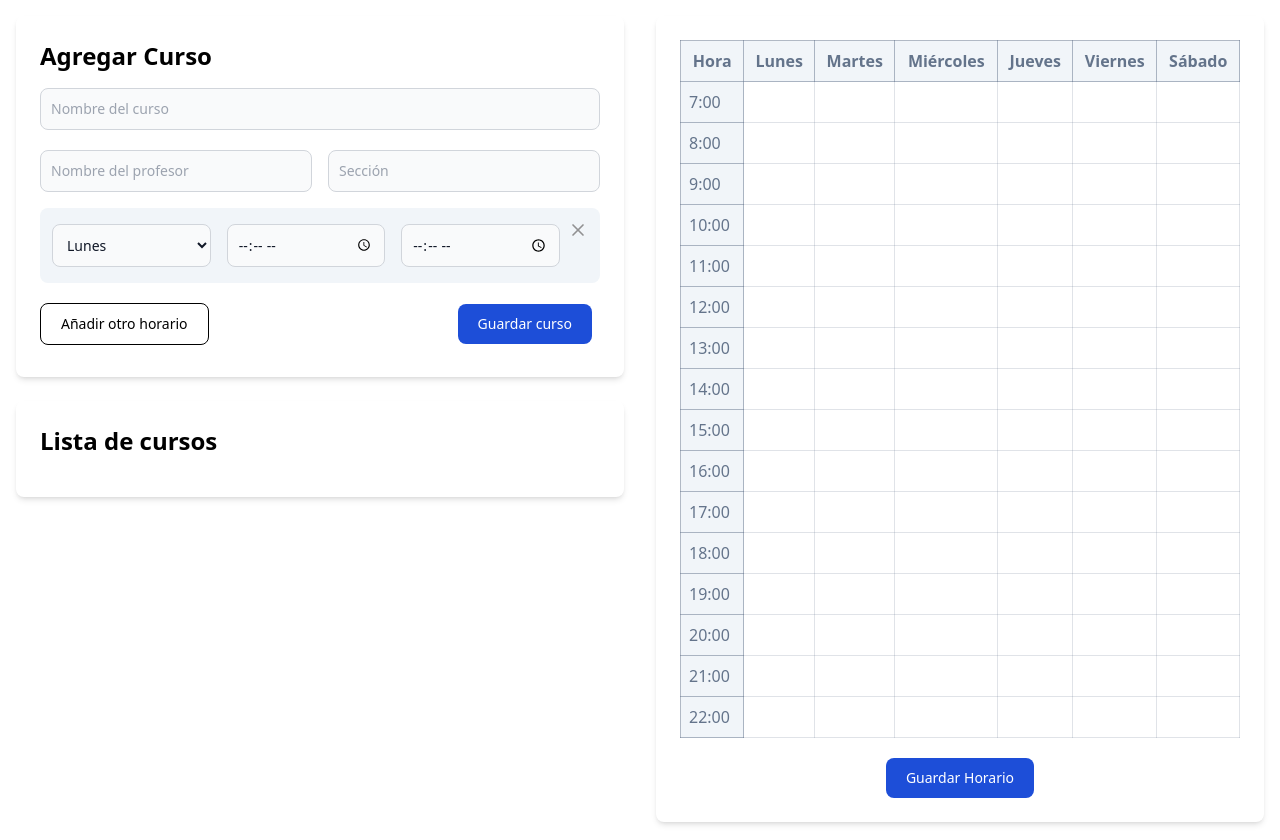
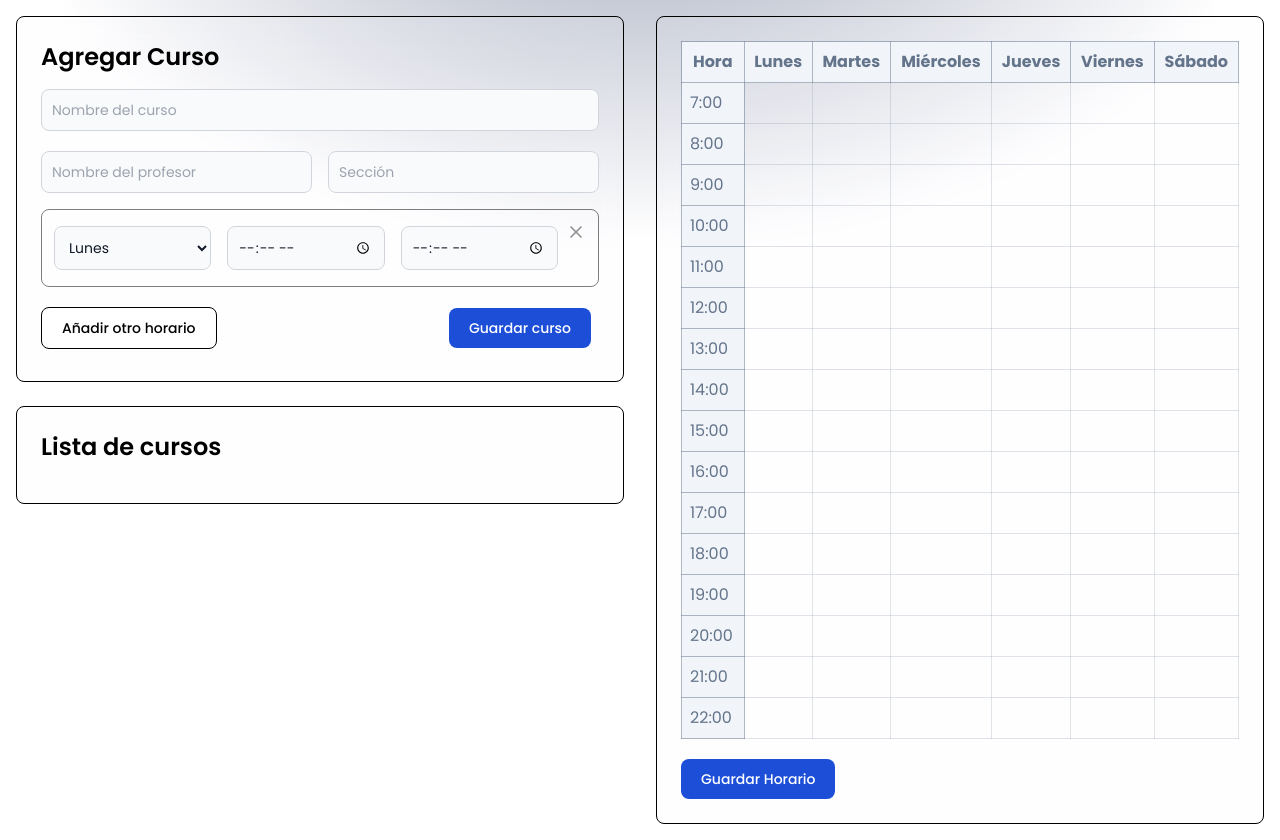
Before and after one commit to Cesar-Ch/study_schedule, a React (Vite) app: page / in a window 1280 px wide. Built offline with nearby package versions, Linux system fonts and the light colour scheme.

Commit message:
Enhance UI with Poppins font, improve layout styling, and implement localStorage for course data persistence

```diff
--- a/index.html
+++ b/index.html
@@ -13,8 +13,13 @@
 
 </head>
 
-<body class="dark:bg-[#0e0e11] bg-white dark:text-white text-black">
-  <div id="root"></div>
+<body class="dark:bg-[#0e0e11] bg-white dark:text-white text-black font-poppins ">
+
+  <div class="absolute top-0 z-[-2] h-screen w-full bg-white dark:bg-[#0e0e11]  dark:bg-[radial-gradient(ellipse_50%_50%_at_50%_-20%,rgba(147,175,253,0.3),rgba(255,255,255,0))] bg-[radial-gradient(ellipse_50%_50%_at_50%_-20%,rgba(23,39,84,0.4),rgba(0,0,0,0))]"></div>
+
+    <div id="root"></div>
+
+
   <script type="module" src="/src/main.jsx"></script>
 </body>
 
--- a/src/App.jsx
+++ b/src/App.jsx
@@ -1,28 +1,39 @@
-import { useState } from "react"
+import { useEffect, useState } from "react"
 import AddCourse from "./components/AddCourse"
 import ListCourses from "./components/ListCourses"
 import Schedule from "./components/Schedule"
 
 function App() {
 
-  const [datos, setDatos] = useState({})
+
+  const [datos, setDatos] = useState(() => {
+    const storedDatos = localStorage.getItem('datos')
+    return storedDatos ? JSON.parse(storedDatos) : {}
+  })
   const [selectedCourse, setSelectedCourse] = useState({})
+
+  useEffect(() => {
+    localStorage.setItem('datos', JSON.stringify(datos))
+    console.log('create')
+
+  }, [datos])
+
   return (
 
     <div className="grid grid-cols-1 lg:grid-cols-2 gap-8 p-4">
       {/* <div className="space-y-8"></div> */}
       <div>
-        <section className="p-6 rounded-lg shadow-md dark:shadow-white/40 dark:shadow-sm">
+        <section className="p-6 rounded-lg border bg-[#eff3ff]/10 backdrop-blur-lg border-black dark:border-white dark:bg-[#172754]/10">
           <AddCourse setDatos={setDatos} datos={datos} />
         </section>
 
-        <section className="p-6 mt-6 rounded-lg shadow-md dark:shadow-white/40 dark:shadow-sm">
+        <section className="p-6 mt-6 rounded-lg border bg-[#eff3ff]/10 backdrop-blur-lg  border-black dark:border-white dark:bg-[#172754]/10 ">
           <ListCourses setDatos={setDatos} datos={datos} selectedCourse={selectedCourse} setSelectedCourse={setSelectedCourse} />
         </section>
       </div>
 
 
-      <section className="p-6 rounded-lg shadow-md dark:shadow-white/40 dark:shadow-sm">
+      <section className="p-6 rounded-lg border bg-[#eff3ff]/10 backdrop-blur-lg  border-black dark:border-white dark:bg-[#172754]/10">
         <Schedule selectedCourse={selectedCourse} setSelectedCourse={setSelectedCourse} />
       </section>
     </div>
--- a/src/components/AddCourse.jsx
+++ b/src/components/AddCourse.jsx
@@ -99,7 +99,7 @@ const AddCourse = ({ datos, setDatos }) => {
         <div>
             <form onSubmit={guardarCurso}>
                 <h2 className="text-2xl font-semibold mb-4">Agregar Curso</h2>
-                <input list="teachers" type="text" id="first_name" className="bg-gray-50 border border-gray-300 text-gray-900 text-sm rounded-lg focus:ring-blue-500 focus:border-blue-500 block w-full p-2.5 dark:bg-[#18181b] dark:border-gray-600 dark:placeholder-gray-400 dark:text-white dark:focus:ring-blue-500 dark:focus:border-blue-500" placeholder="Nombre del curso" required />
+                <input list="teachers" type="text" id="first_name" className="bg-gray-50 border border-gray-300 text-gray-900 text-sm rounded-lg focus:ring-blue-500 focus:border-blue-500 block w-full p-2.5 dark:bg-transparent dark:border-gray-600 dark:placeholder-gray-400 dark:text-white dark:focus:ring-blue-500 dark:focus:border-blue-500" placeholder="Nombre del curso" required />
                 <datalist id="teachers">
                     {
                         cursos.map((curso, i) => (
@@ -109,19 +109,19 @@ const AddCourse = ({ datos, setDatos }) => {
                 </datalist>
 
                 <div className="mt-5 grid grid-cols-2 gap-4">
-                    <input type="text" id="first_name" className="col-span-[span 3] bg-gray-50 border border-gray-300 text-gray-900 text-sm rounded-lg focus:ring-blue-500 focus:border-blue-500 block p-2.5 dark:bg-[#18181b] dark:border-gray-600 dark:placeholder-gray-400 dark:text-white dark:focus:ring-blue-500 dark:focus:border-blue-500" placeholder="Nombre del profesor" required />
+                    <input type="text" id="first_name" className="col-span-[span 3] bg-gray-50 border border-gray-300 text-gray-900 text-sm rounded-lg focus:ring-blue-500 focus:border-blue-500 block p-2.5 dark:bg-transparent dark:border-gray-600 dark:placeholder-gray-400 dark:text-white dark:focus:ring-blue-500 dark:focus:border-blue-500" placeholder="Nombre del profesor" required />
 
-                    <input type="text" id="first_name" className="col-span-[50%] bg-gray-50 border border-gray-300 text-gray-900 text-sm rounded-lg focus:ring-blue-500 focus:border-blue-500 block p-2.5 dark:bg-[#18181b] dark:border-gray-600 dark:placeholder-gray-400 dark:text-white dark:focus:ring-blue-500 dark:focus:border-blue-500" placeholder="Sección" required />
+                    <input type="text" id="first_name" className="col-span-[50%] bg-gray-50 border border-gray-300 text-gray-900 text-sm rounded-lg focus:ring-blue-500 focus:border-blue-500 block p-2.5 dark:bg-transparent dark:border-gray-600 dark:placeholder-gray-400 dark:text-white dark:focus:ring-blue-500 dark:focus:border-blue-500" placeholder="Sección" required />
                 </div>
 
                 {
                     horarios.map((horario) => (
-                        <div key={horario.id} className="relative py-4 pl-3 pr-10 bg-[#f1f5f9] dark:bg-[#27272a] rounded-lg mt-4 grid grid-cols-2 md:grid-cols-3 gap-4 ">
+                        <div key={horario.id} className="relative py-4 pl-3 pr-10 border border-black/50 dark:border-white/50 rounded-lg mt-4 grid grid-cols-2 md:grid-cols-3 gap-4 ">
                             <div className={`absolute top-2 right-2 ${horarios.length === 1 ? "pointer-events-none text-[#919192]" : ""}`}
                                 onClick={() => deleteSchedule(horario.id)}>
                                 <IconX />
                             </div>
-                            <select className="bg-gray-50 border border-gray-300 text-gray-900 text-sm rounded-lg focus:ring-blue-500 focus:border-blue-500 p-2.5 dark:bg-[#1f2023] dark:border-gray-600 dark:placeholder-gray-400 dark:text-white dark:focus:ring-blue-500 dark:focus:border-blue-500"
+                            <select className="bg-gray-50 border border-gray-300 text-gray-900 text-sm rounded-lg focus:ring-blue-500 focus:border-blue-500 p-2.5 dark:bg-[#0f1118] dark:border-gray-600 dark:placeholder-gray-400 dark:text-white dark:focus:ring-white dark:focus:border-white"
                                 onChange={(e) => updateSchedule(horario.id, e.target.value, 'day')} required>
                                 <option selected value="Lunes">Lunes</option>
                                 <option value="Martes">Martes</option>
@@ -131,8 +131,8 @@ const AddCourse = ({ datos, setDatos }) => {
                                 <option value="Sábado">Sábado</option>
                             </select>
 
-                            <input type="time" id="time" className="bg-gray-50 border leading-none border-gray-300 text-gray-900 text-sm rounded-lg focus:ring-blue-500 focus:border-blue-500 p-2.5 dark:bg-[#1f2023] dark:border-gray-600 dark:placeholder-gray-400 dark:text-white dark:focus:ring-blue-500 dark:focus:border-blue-500 dark:[color-scheme:dark]" min="07:00" max="22:00" onChange={(e) => updateSchedule(horario.id, e.target.value, 'start')} required />
-                            <input type="time" id="time" className="bg-gray-50 border leading-none border-gray-300 text-gray-900 text-sm rounded-lg focus:ring-blue-500 focus:border-blue-500  p-2.5 dark:bg-[#1f2023] dark:border-gray-600 dark:placeholder-gray-400 dark:text-white dark:focus:ring-blue-500 dark:focus:border-blue-500 dark:[color-scheme:dark]" min="07:00" max="22:00" onChange={(e) => updateSchedule(horario.id, e.target.value, 'end')} required />
+                            <input type="time" id="time" className="bg-gray-50 border leading-none border-gray-300 text-gray-900 text-sm rounded-lg focus:ring-blue-500 focus:border-blue-500 p-2.5 dark:bg-transparent dark:border-gray-600 dark:placeholder-gray-400 dark:text-white dark:focus:ring-blue-500 dark:focus:border-blue-500 dark:[color-scheme:dark]" min="07:00" max="22:00" onChange={(e) => updateSchedule(horario.id, e.target.value, 'start')} required />
+                            <input type="time" id="time" className="bg-gray-50 border leading-none border-gray-300 text-gray-900 text-sm rounded-lg focus:ring-blue-500 focus:border-blue-500  p-2.5 dark:bg-transparent dark:border-gray-600 dark:placeholder-gray-400 dark:text-white dark:focus:ring-blue-500 dark:focus:border-blue-500 dark:[color-scheme:dark]" min="07:00" max="22:00" onChange={(e) => updateSchedule(horario.id, e.target.value, 'end')} required />
                         </div>
                     ))
                 }
--- a/src/components/Schedule.jsx
+++ b/src/components/Schedule.jsx
@@ -22,13 +22,13 @@ const Schedule = ({selectedCourse, setSelectedCourse}) => {
     }
 
     return (
-        <div className="overflow-x-auto flex flex-col justify-center items-center">
-            <table className="w-full border-collapse">
+        <div className="overflow-x-auto w-full flex  flex-col justify-center items-start relative">
+            <table className="w-full">
                 <thead>
                     <tr>
-                        <th className="border border-[#64748b]/50 dark:border-[#a1a1aa]/50 p-2 bg-[#f1f5f9] text-[#64748b] font-bold dark:bg-[#27272a] dark:text-[#a1a1aa]">Hora</th>
+                        <th className="border border-[#64748b]/50 dark:border-[#a1a1aa]/50 p-2 bg-[#f1f5f9] text-[#64748b] font-bold dark:bg-transparent dark:text-[#a1a1aa]">Hora</th>
                         {dias.map((dia) => (
-                            <th key={dia} className="border border-[#64748b]/50 dark:border-[#a1a1aa]/50 p-2 bg-[#f1f5f9] text-[#64748b] font-bold dark:bg-[#27272a] dark:text-[#a1a1aa]">
+                            <th key={dia} className="border border-[#64748b]/50 dark:border-[#a1a1aa]/50 p-2 bg-[#f1f5f9] text-[#64748b] font-bold dark:bg-transparent dark:text-[#a1a1aa]">
                                 {dia}
                             </th>
                         ))}
@@ -37,7 +37,7 @@ const Schedule = ({selectedCourse, setSelectedCourse}) => {
                 <tbody>
                     {horas.map((hora) => (
                         <tr key={hora}>
-                            <td className="border border-[#64748b]/50 dark:border-[#a1a1aa]/50 p-2 bg-[#f1f5f9] text-[#64748b] dark:bg-[#27272a] dark:text-[#a1a1aa]">{`${hora}:00`}</td>
+                            <td className="border border-[#64748b]/50 dark:border-[#a1a1aa]/50 p-2 bg-[#f1f5f9] text-[#64748b] dark:bg-transparent dark:text-[#a1a1aa]">{`${hora}:00`}</td>
                             {
                                 dias.map((dia) => (
                                     <td key={`${dia}-${hora}`} className="border border-[#64748b]/20 dark:border-[#a1a1aa]/20 p-2">
--- a/src/index.css
+++ b/src/index.css
@@ -1,3 +1,5 @@
+@import url("https://fonts.googleapis.com/css2?family=Poppins:wght@400;500;600;700;800;900&display=swap");
+
 @tailwind base;
 @tailwind components;
 @tailwind utilities;
--- a/tailwind.config.js
+++ b/tailwind.config.js
@@ -6,22 +6,9 @@ export default {
   ],
   theme: {
     extend: {
-      colors:{
-        main :{
-          50 : '#EDFCFF',
-          100 : '#D6F7FF',
-          200 : '#B5F3FF',
-          300 : '#83EEFF',
-          400 : '#48E1FF',
-          500 : '#1EC7FF',
-          600 : '#06ACFF',
-          700 : '#0099FF',
-          800 : '#0874C5',
-          900 : '#0D629B',
-          950 : '#0E3B5D',
-        },
-        secondary: "#18181b"
-      }
+      fontFamily: {
+        'poppins': ['Poppins', 'sans-serif'],
+      },
     },
   },
   plugins: [],
```
